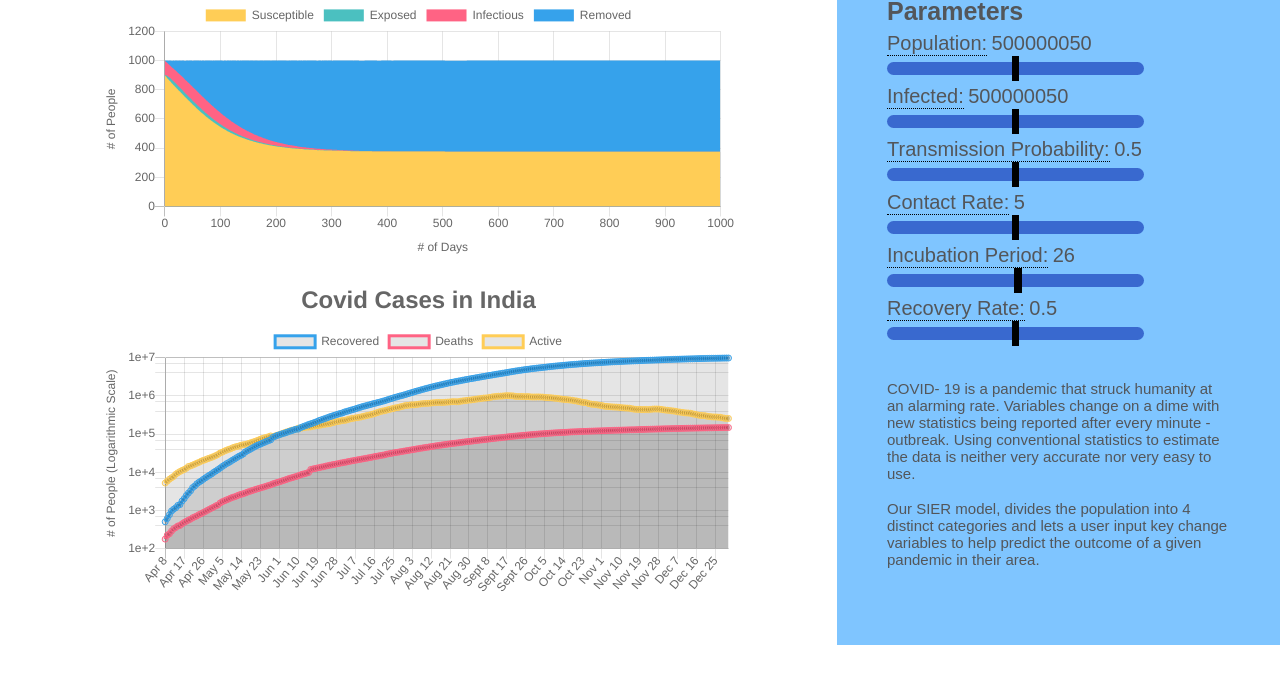
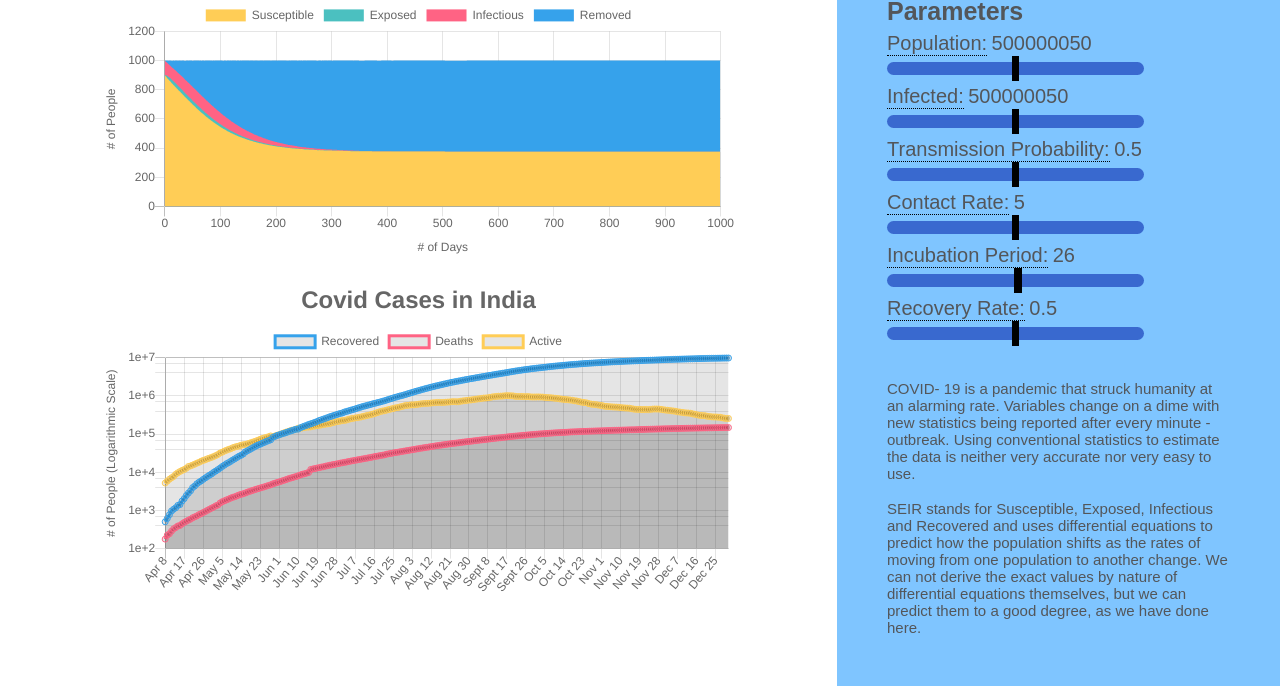
Before and after one commit to HackOverflowMais/simulate-covid, a plain HTML site: page index.html in a window 1280 px wide. Shown: the part 109-800 px from the top of the page. Drawn offline with nearby package versions, Linux system fonts and the light colour scheme.

Commit message:
Update index.html

```diff
--- a/index.html
+++ b/index.html
@@ -129,8 +129,9 @@
             <h5>COVID- 19 is a pandemic that struck humanity at an alarming rate. Variables change on a dime with new statistics being reported after every minute - outbreak. Using conventional statistics to estimate the data is neither very accurate nor very easy to use.</h5>
             <br>
             <h5>
+		    SEIR stands for Susceptible, Exposed, Infectious and Recovered and uses differential equations to predict how the population shifts as the rates of moving from one population to another change. We can not derive the exact values by nature of differential equations themselves, but we can predict them to a good degree, as we have done here.
 
-           Our SIER model, divides the population into 4 distinct categories and lets a user input key  change variables to help predict the outcome of a given pandemic in their area.</h5>
+           </h5>
         </div>
 	</main>
 	<script src="https://cdnjs.cloudflare.com/ajax/libs/Chart.js/2.9.4/Chart.min.js"></script>
```
